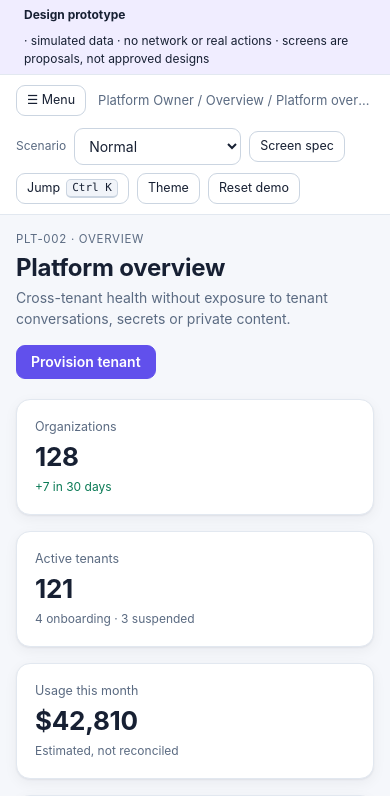
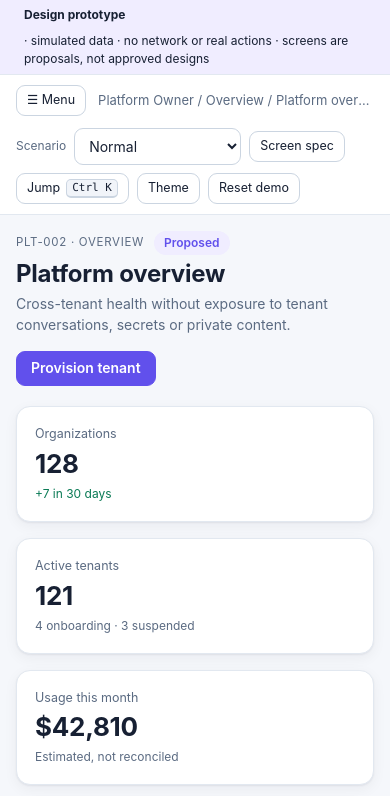
Before and after one commit to Agents-Foundry/prototypes, a plain HTML site: page platform-owner/app/index.html in a window 390 px wide. Shown: the top 796 px of the page. Drawn offline with Linux system fonts and the light colour scheme.

Commit message:
design: align breakpoints to 1000/600 and add per-screen status badge (phase 1)
Badge defaults to Proposed (D25); per-screen states follow the plan. Full suite: 11 of 12 passed, PLT axe failed once (cause not determined) and passed on isolated rerun.

Co-Authored-By: Claude Sonnet 5.5 <noreply@anthropic.com>

```diff
--- a/design-system/af.css
+++ b/design-system/af.css
@@ -53,11 +53,12 @@ code,.mono{font-family:var(--mono);font-size:12.5px}
 .content{padding:24px;max-width:1280px;width:100%;margin:0 auto}
 .pagehead{display:flex;gap:16px;align-items:flex-start;justify-content:space-between;flex-wrap:wrap;margin-bottom:20px}
 .pagehead .sid{font-size:11.5px;letter-spacing:.06em;text-transform:uppercase;color:var(--muted);margin-bottom:4px}
+.pagehead .sid .badge{text-transform:none;letter-spacing:0;margin-left:6px;vertical-align:middle}
 .pagehead p.lead{color:var(--muted);margin-top:4px;max-width:70ch}
 .actions{display:flex;gap:8px;flex-wrap:wrap;align-items:center}
 .btn.menu-btn{display:none}
 [tabindex="-1"]:focus{outline:none}
-@media(max-width:900px){
+@media(max-width:1000px){
   .app{grid-template-columns:1fr}
   .rail{position:fixed;inset:0 auto 0 0;width:270px;z-index:60;transform:translateX(-100%);transition:transform .2s}
   .rail.open{transform:none}
@@ -82,7 +83,7 @@ input[type=checkbox],input[type=radio]{width:auto;accent-color:var(--primary)}
 .grid{display:grid;gap:16px}.g2{grid-template-columns:repeat(2,minmax(0,1fr))}.g3{grid-template-columns:repeat(3,minmax(0,1fr))}.g4{grid-template-columns:repeat(4,minmax(0,1fr))}
 .split{display:grid;grid-template-columns:minmax(0,2fr) minmax(0,1fr);gap:16px}.split-eq{display:grid;grid-template-columns:minmax(0,1fr) minmax(0,1fr);gap:16px}
 @media(max-width:1100px){.g4{grid-template-columns:repeat(2,minmax(0,1fr))}.g3{grid-template-columns:repeat(2,minmax(0,1fr))}.split{grid-template-columns:1fr}}
-@media(max-width:700px){.g2,.g3,.g4,.split-eq{grid-template-columns:1fr}}
+@media(max-width:600px){.g2,.g3,.g4,.split-eq{grid-template-columns:1fr}}
 .card{background:var(--surface);border:1px solid var(--border);border-radius:var(--r2);box-shadow:var(--shadow);padding:18px;min-width:0}
 .card>header{display:flex;align-items:center;justify-content:space-between;gap:8px;margin-bottom:12px;flex-wrap:wrap}
 .card.flush{padding:0}.card.flush>header{padding:14px 18px;margin:0;border-bottom:1px solid var(--border)}
--- a/design-system/af.js
+++ b/design-system/af.js
@@ -36,6 +36,10 @@ const ui={
 const SCENARIOS=[['normal','Normal'],['loading','Loading'],['empty','Empty'],['error','Request error'],['denied','Permission denied'],['offline','Offline'],['unknown','Outcome unknown'],['stale','Stale data']];
 let cfg,cur,scenario='normal',store={},shared={},simLog=[],lastFocus=null;
 const $=s=>document.querySelector(s);
+
+/* D25: every screen carries a build-status badge. Default is "proposed" (nothing is approved). */
+const STATUS={implemented:['ok','Implemented in platform'],partial:['info','Partial in platform'],planned:['warn','Planned'],proposed:['brand','Proposed']};
+function statusBadge(s){const k=STATUS[s]?s:'proposed';return `<span class="badge ${STATUS[k][0]}" data-status="${k}">${STATUS[k][1]}</span>`}
 
 function applyTheme(t){document.documentElement.setAttribute('data-theme',t);safe.set('af-theme',t)}
 function initTheme(){const s=safe.get('af-theme');applyTheme(s||(matchMedia('(prefers-color-scheme: dark)').matches?'dark':'light'))}
@@ -126,7 +130,7 @@ function render(nav){
   $('#rail').style.display=sc.bare?'none':'';
   let body;
   try{body=scenarioBody(sc,ctx)}catch(e){body=ui.notice('bad','This prototype screen failed to render',esc(e.message))}
-  const head=sc.bare&&scenario==='normal'?'':`<div class="pagehead"><div><div class="sid">${esc(cur)}${sc.group?' · '+esc(sc.group):''}</div><h1 id="h1" tabindex="-1">${esc(sc.title)}</h1>${sc.lead?`<p class="lead">${sc.lead}</p>`:''}</div><div class="actions">${scenario==='normal'||scenario==='stale'||scenario==='offline'||scenario==='unknown'?(sc.actions?sc.actions(ctx):''):''}</div></div>`;
+  const head=sc.bare&&scenario==='normal'?'':`<div class="pagehead"><div><div class="sid">${esc(cur)}${sc.group?' · '+esc(sc.group):''} ${statusBadge(sc.status)}</div><h1 id="h1" tabindex="-1">${esc(sc.title)}</h1>${sc.lead?`<p class="lead">${sc.lead}</p>`:''}</div><div class="actions">${scenario==='normal'||scenario==='stale'||scenario==='offline'||scenario==='unknown'?(sc.actions?sc.actions(ctx):''):''}</div></div>`;
   const main=$('#main');main.innerHTML=head+body;
   if(['offline','unknown'].includes(scenario))main.querySelectorAll('[data-write]').forEach(el=>{el.disabled=true;el.title='Unavailable in this scenario: changes are blocked (fail-closed)'});
   if(sc.init&&['normal','stale','offline','unknown'].includes(scenario)){try{sc.init(main,ctx)}catch(e){}}
```
